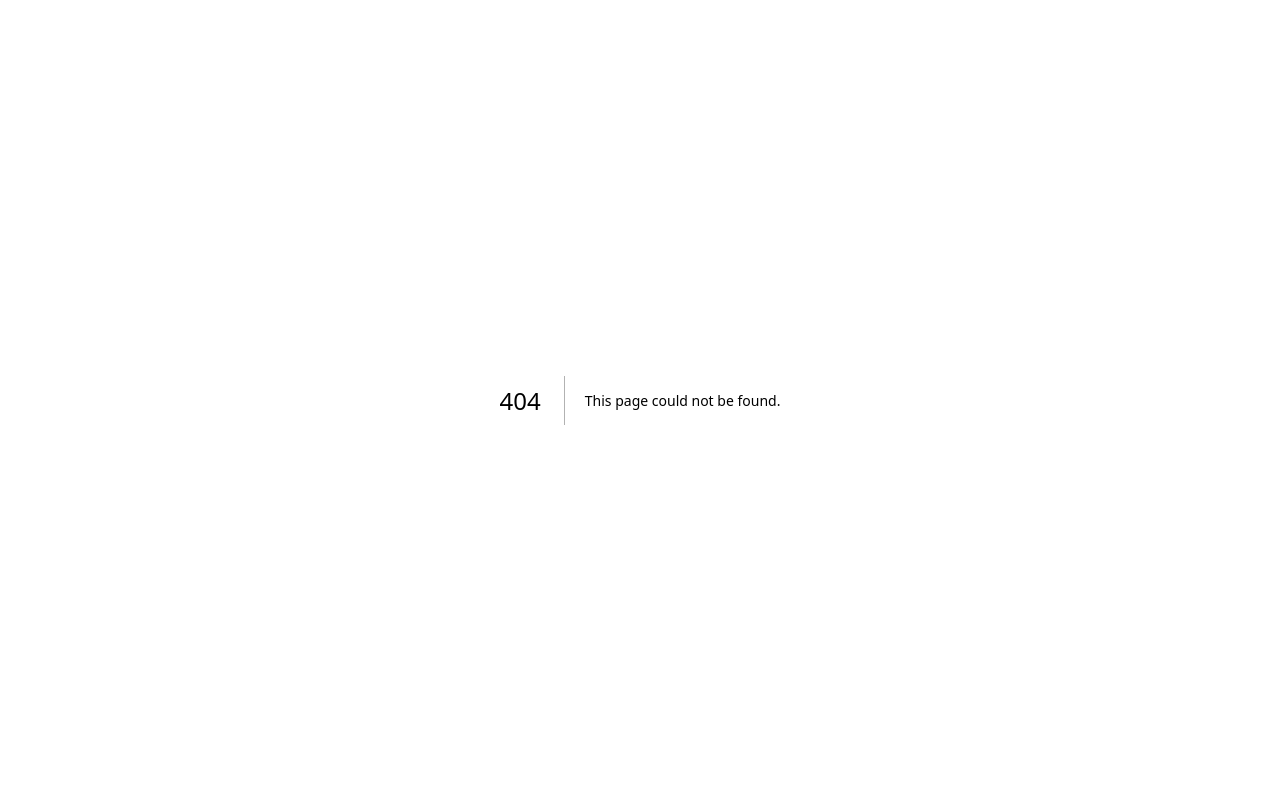
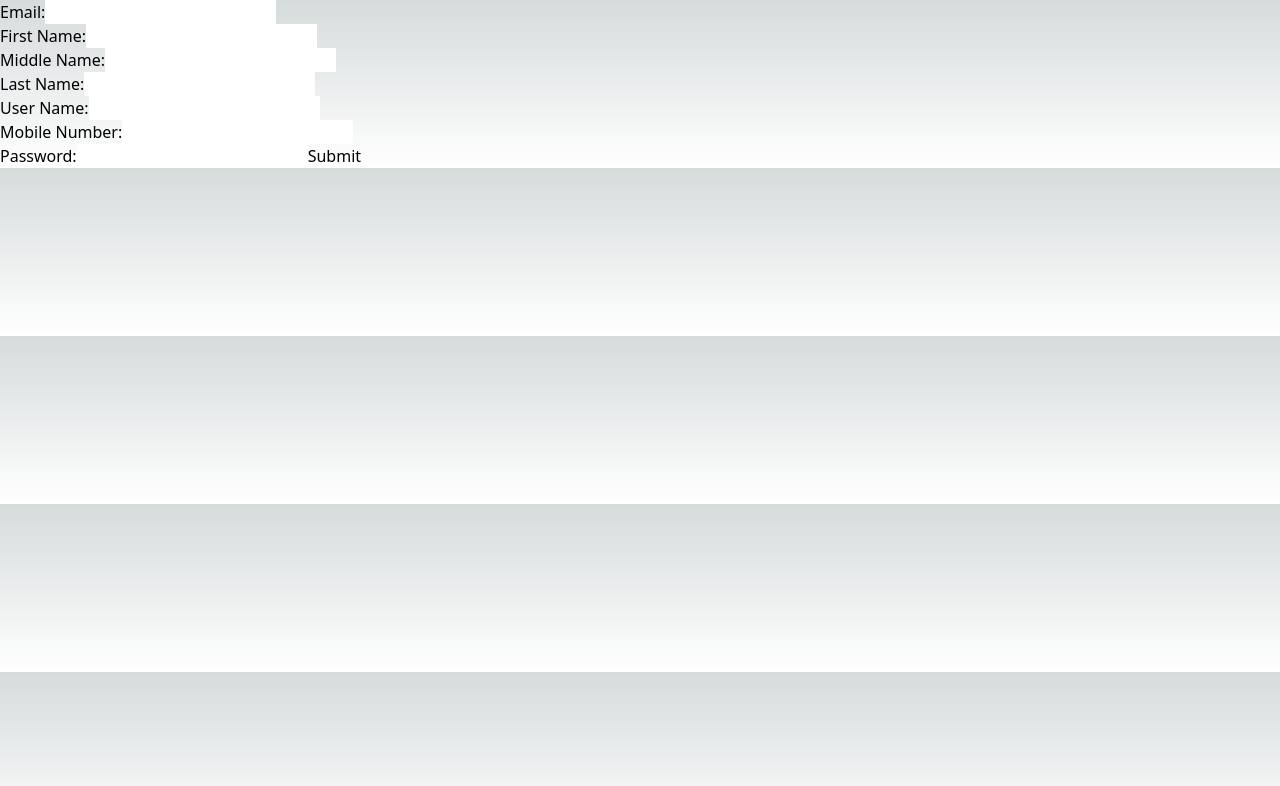
Before and after one commit to BrewerNet/bmac-app, a Next.js app: page /signup/signup in a window 1280 px wide. Before the commit this address had no page. Shown: the top 786 px of the page. Built offline with nearby package versions, Linux system fonts and the light colour scheme.

Commit message:
Implemented Simple Login and Sign up page (#1)
Co-authored-by: V1ncentNg <112238267+V1ncentNg@users.noreply.github.com>

```diff
--- a/src/pages/index.tsx
+++ b/src/pages/index.tsx
@@ -7,6 +7,15 @@ const Page = () => {
       <h1>Home</h1>
       <Link href="/about">
         <a>About</a>
+        About
+      </Link>
+      <br/>
+      <Link href="/signup/signup">
+        Sign Up
+      </Link>
+      <br/>
+      <Link href="/login/login">
+        Login
       </Link>
     </div>
   );
--- /dev/null
+++ b/src/pages/login/login.tsx
@@ -0,0 +1,68 @@
+import { useState } from 'react';
+import Router from 'next/router';
+
+export default function Login() {
+  const [credentials, setCredentials] = useState({
+    identifier: '',
+    password: ''
+  });
+
+  const handleChange = (e:any) => {
+    const { name, value } = e.target;
+    setCredentials(prevCre => ({
+      ...prevCre,
+      [name]: value
+    }));
+  };
+
+  const handleSubmit = async (e:any) => {
+    e.preventDefault();
+    try {
+      const response = await fetch('http://localhost:8080/api/v1/auth/login', {
+        method: 'POST',
+        headers: {
+          'Content-Type': 'application/json'
+        },
+        body: JSON.stringify(credentials)
+      });
+      if (response.ok) {
+        console.log('Login successfully!');
+      } else {
+        console.error('Failed to Login.');
+      }
+    } catch (error) {
+      console.error('Error login:', error);
+    }
+  };
+
+  return (
+    <div>
+      <h1>Login</h1>
+      <form onSubmit={handleSubmit}>
+        <label>
+          Email:
+          <input
+            type="text"
+            name="identifier"
+            value={credentials.identifier}
+            onChange={handleChange}
+            required
+          />
+        </label>
+        <br />
+        <label>
+          Password:
+          <input
+            type="password"
+            name="password"
+            value={credentials.password}
+            onChange={handleChange}
+            required
+          />
+        </label>
+        <br />
+        <button type="submit">Login</button>
+      </form>
+    </div>
+  );
+}
--- /dev/null
+++ b/src/pages/signup/signup.tsx
@@ -0,0 +1,121 @@
+import { useState } from "react";
+
+const SignUpPage = () => {
+  const [formData, setFormData] = useState({
+    email: '',
+    username: '',
+    first_name:'',
+    middle_name:'',
+    last_name:'',
+    password:'',
+    mobile_number:''
+  });
+
+  const handleSubmit = async (e:any) => {
+    e.preventDefault();
+    try {
+      const response = await fetch('http://localhost:8080/api/v1/auth/sign-up', {
+        method: 'POST',
+        headers: {
+          'Content-Type': 'application/json'
+        },
+        body: JSON.stringify(formData)
+      });
+      if (response.ok) {
+        console.log('Form data submitted successfully!');
+      } else {
+        console.error('Failed to submit form data.');
+      }
+    } catch (error) {
+      console.error('Error submitting form data:', error);
+    }
+    console.log("Submit Value:", formData);
+  }
+
+  const handleChange = (e:any) => {
+    const { name, value } = e.target;
+    setFormData(prevFormData => ({
+      ...prevFormData,
+      [name]: value
+    }));
+  };
+
+  return(
+    <div>
+      <form onSubmit={handleSubmit}>
+        <label>
+          Email:
+          <input
+            type="email"
+            name="email"
+            value={formData.email}
+            onChange={handleChange}
+          />
+        </label>
+        <br/>
+        <label>
+          First Name:
+          <input
+            type="text"
+            name="first_name"
+            value={formData.first_name}
+            onChange={handleChange}
+          />
+        </label>
+        <br/>
+        <label>
+          Middle Name:
+          <input
+            type="text"
+            name="middle_name"
+            value={formData.middle_name}
+            onChange={handleChange}
+          />
+        </label>
+        <br/>
+        <label>
+          Last Name:
+          <input
+            type="text"
+            name="last_name"
+            value={formData.last_name}
+            onChange={handleChange}
+          />
+        </label>
+        <br/>
+        <label>
+          User Name:
+          <input
+            type="text"
+            name="username"
+            value={formData.username}
+            onChange={handleChange}
+          />
+        </label>
+        <br/>
+        <label>
+          Mobile Number:
+          <input
+            type="text"
+            name="mobile_number"
+            value={formData.mobile_number}
+            onChange={handleChange}
+          />
+        </label>
+        <br/>
+        <label>
+          Password:
+          <input
+            type="password"
+            name="password"
+            value={formData.password}
+            onChange={handleChange}
+          />
+        </label>
+        <button type="submit">Submit</button>
+      </form>
+    </div>
+  )
+}
+
+export default SignUpPage;
```
